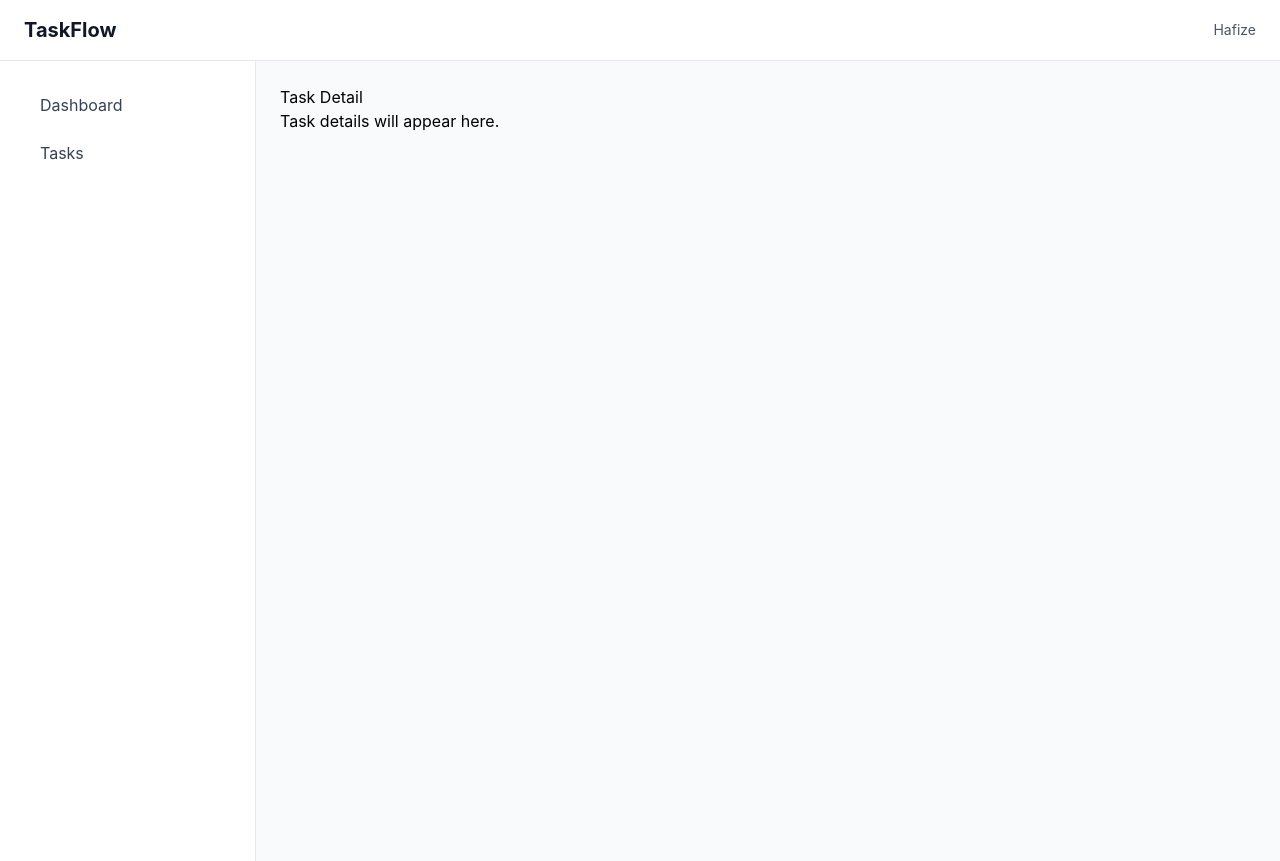
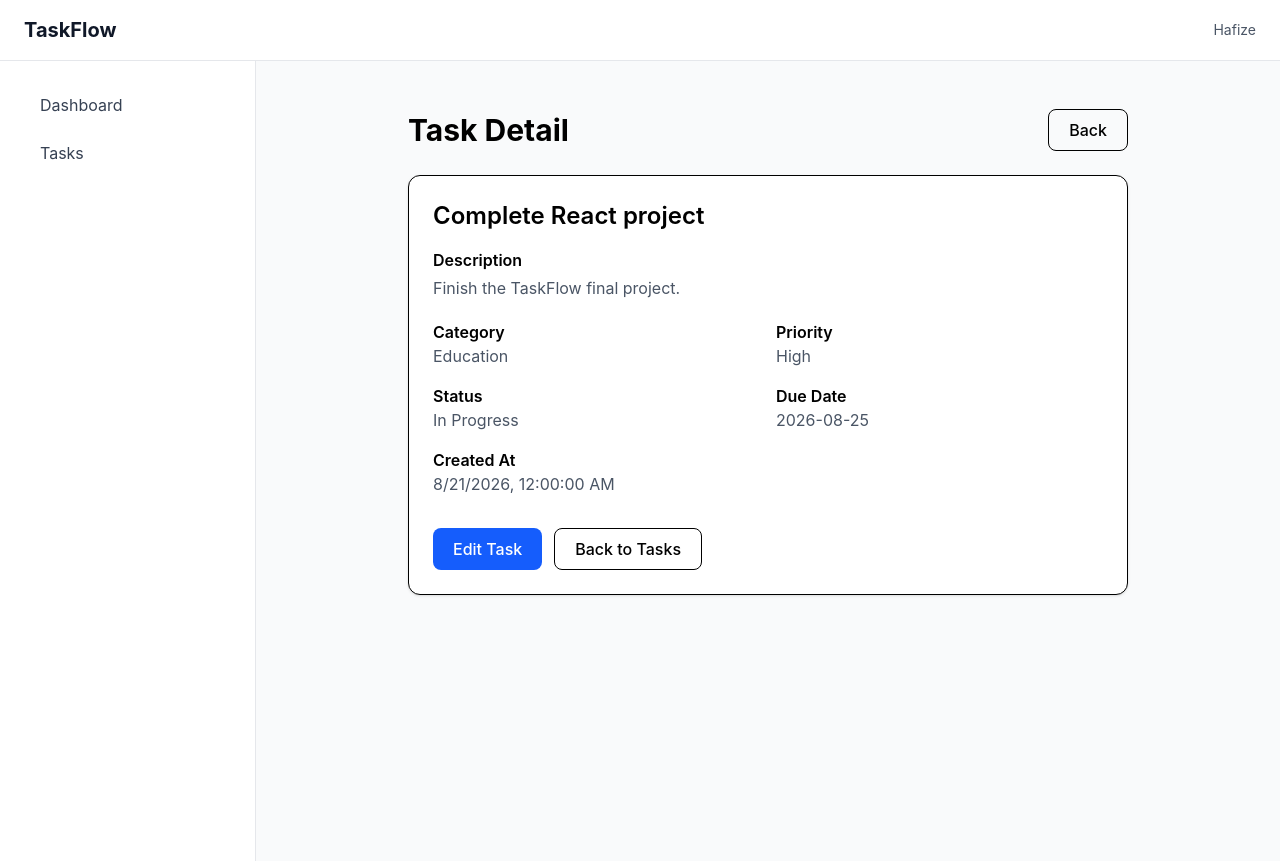
Before and after one commit to hafizecim/taskflow-react, a React (Vite) app: page /tasks/1 in a window 1280 px wide. Built offline with nearby package versions, Linux system fonts and the light colour scheme.

Commit message:
feat: add task detail page

```diff
--- a/src/pages/TaskDetail.tsx
+++ b/src/pages/TaskDetail.tsx
@@ -1,8 +1,148 @@
+import { useNavigate, useParams } from 'react-router-dom'
+
+import { useTasks } from '../context/useTasks'
+
 function TaskDetail() {
+  const { id } = useParams<{ id: string }>()
+  const navigate = useNavigate()
+
+  const { tasks } = useTasks()
+
+  const task = tasks.find(
+    (currentTask) => currentTask.id === id,
+  )
+
+  if (!task) {
+    return (
+      <div className="mx-auto max-w-3xl p-6">
+        <div className="rounded-xl border border-red-300 bg-red-50 p-6">
+          <h1 className="mb-2 text-2xl font-bold text-red-700">
+            Task Not Found
+          </h1>
+
+          <p className="mb-4 text-red-600">
+            The task you are looking for does not exist.
+          </p>
+
+          <button
+            type="button"
+            onClick={() => navigate('/tasks')}
+            className="rounded-lg bg-blue-600 px-5 py-2 font-medium text-white hover:bg-blue-700"
+          >
+            Back to Tasks
+          </button>
+        </div>
+      </div>
+    )
+  }
+
   return (
-    <div>
-      <h1>Task Detail</h1>
-      <p>Task details will appear here.</p>
+    <div className="mx-auto max-w-3xl p-6">
+      <div className="mb-6 flex items-center justify-between">
+        <h1 className="text-3xl font-bold">
+          Task Detail
+        </h1>
+
+        <button
+          type="button"
+          onClick={() => navigate('/tasks')}
+          className="rounded-lg border px-5 py-2 font-medium hover:bg-gray-50"
+        >
+          Back
+        </button>
+      </div>
+
+      <div className="rounded-xl border bg-white p-6 shadow-sm">
+        <h2 className="mb-4 text-2xl font-semibold">
+          {task.title}
+        </h2>
+
+        <div className="space-y-5">
+          <div>
+            <h3 className="mb-1 font-semibold">
+              Description
+            </h3>
+
+            <p className="text-gray-600">
+              {task.description}
+            </p>
+          </div>
+
+          <div className="grid gap-4 sm:grid-cols-2">
+            <div>
+              <h3 className="font-semibold">
+                Category
+              </h3>
+
+              <p className="text-gray-600">
+                {task.category}
+              </p>
+            </div>
+
+            <div>
+              <h3 className="font-semibold">
+                Priority
+              </h3>
+
+              <p className="text-gray-600">
+                {task.priority}
+              </p>
+            </div>
+
+            <div>
+              <h3 className="font-semibold">
+                Status
+              </h3>
+
+              <p className="text-gray-600">
+                {task.status}
+              </p>
+            </div>
+
+            <div>
+              <h3 className="font-semibold">
+                Due Date
+              </h3>
+
+              <p className="text-gray-600">
+                {task.dueDate}
+              </p>
+            </div>
+
+            <div>
+              <h3 className="font-semibold">
+                Created At
+              </h3>
+
+              <p className="text-gray-600">
+                {new Date(
+                  task.createdAt,
+                ).toLocaleString()}
+              </p>
+            </div>
+          </div>
+        </div>
+
+        <div className="mt-8 flex gap-3">
+          <button
+            type="button"
+            onClick={() =>
+              navigate(`/tasks/${task.id}/edit`)
+            }
+            className="rounded-lg bg-blue-600 px-5 py-2 font-medium text-white hover:bg-blue-700"
+          >
+            Edit Task
+          </button>
+
+          <button
+            type="button"
+            onClick={() => navigate('/tasks')}
+            className="rounded-lg border px-5 py-2 font-medium hover:bg-gray-50"
+          >
+            Back to Tasks
+          </button>
+        </div>
+      </div>
     </div>
   )
 }
--- a/src/pages/Tasks.tsx
+++ b/src/pages/Tasks.tsx
@@ -94,6 +94,16 @@ function Tasks() {
                 <button
                     type="button"
                     onClick={() =>
+                    navigate(`/tasks/${task.id}`)
+                    }
+                    className="rounded-lg border px-4 py-2 text-sm font-medium hover:bg-gray-50"
+                >
+                    View Details
+                </button>
+
+                <button
+                    type="button"
+                    onClick={() =>
                     navigate(`/tasks/${task.id}/edit`)
                     }
                     className="rounded-lg bg-blue-600 px-4 py-2 text-sm font-medium text-white hover:bg-blue-700"
```
Lines whose indentation alone changed are shown as unchanged.
